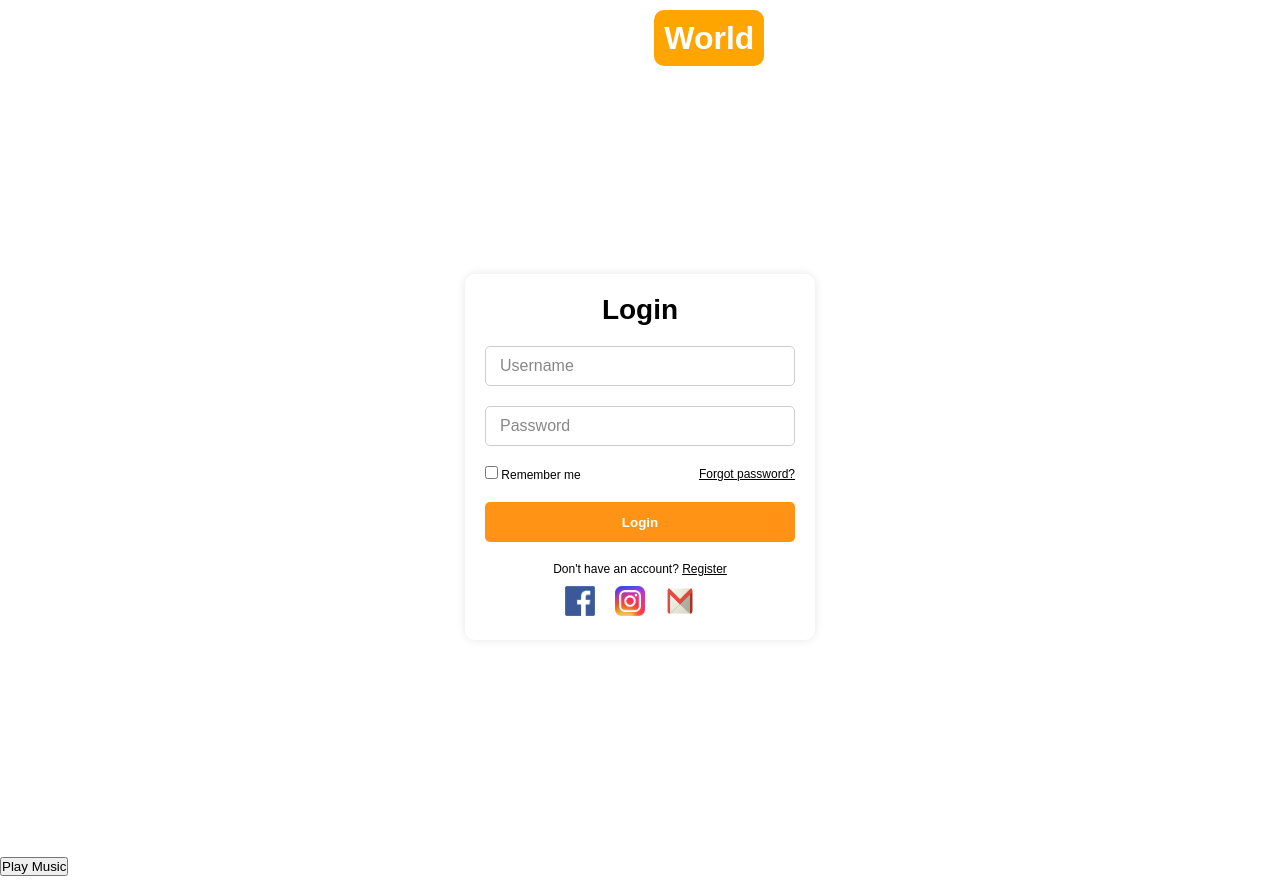
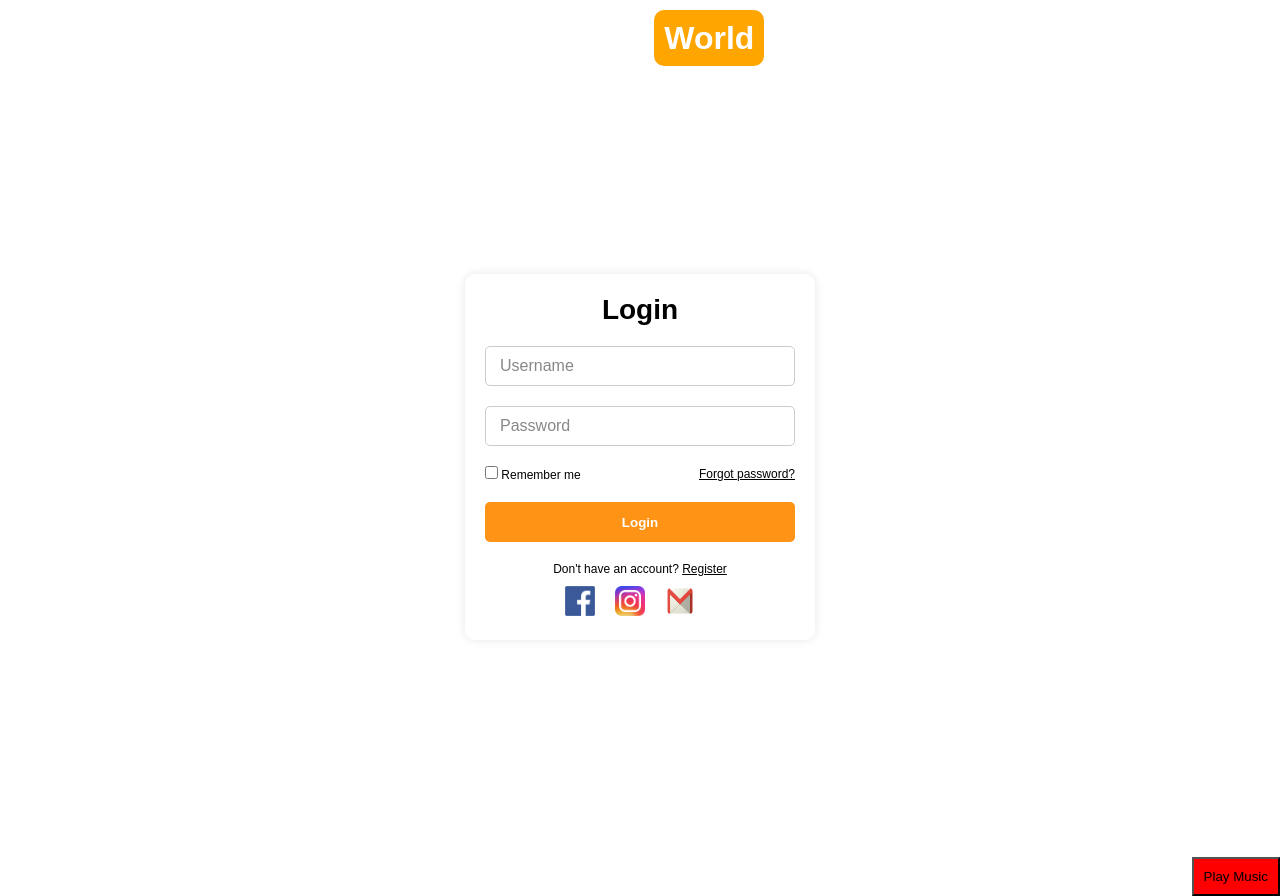
Before and after one commit to Ianbrowski/GoodbyeWorld, a plain HTML site: page index.html in a window 1280 px wide. Drawn offline with Linux system fonts and the light colour scheme.

Commit message:
style.css

```diff
--- a/style.css
+++ b/style.css
@@ -205,3 +205,8 @@ header{
 .hidden {
     display: none; /* Hide the loader when content is loaded */
 }
+.music{
+  float: right;
+  padding:  10px;
+  background-color: red;
+}
```
